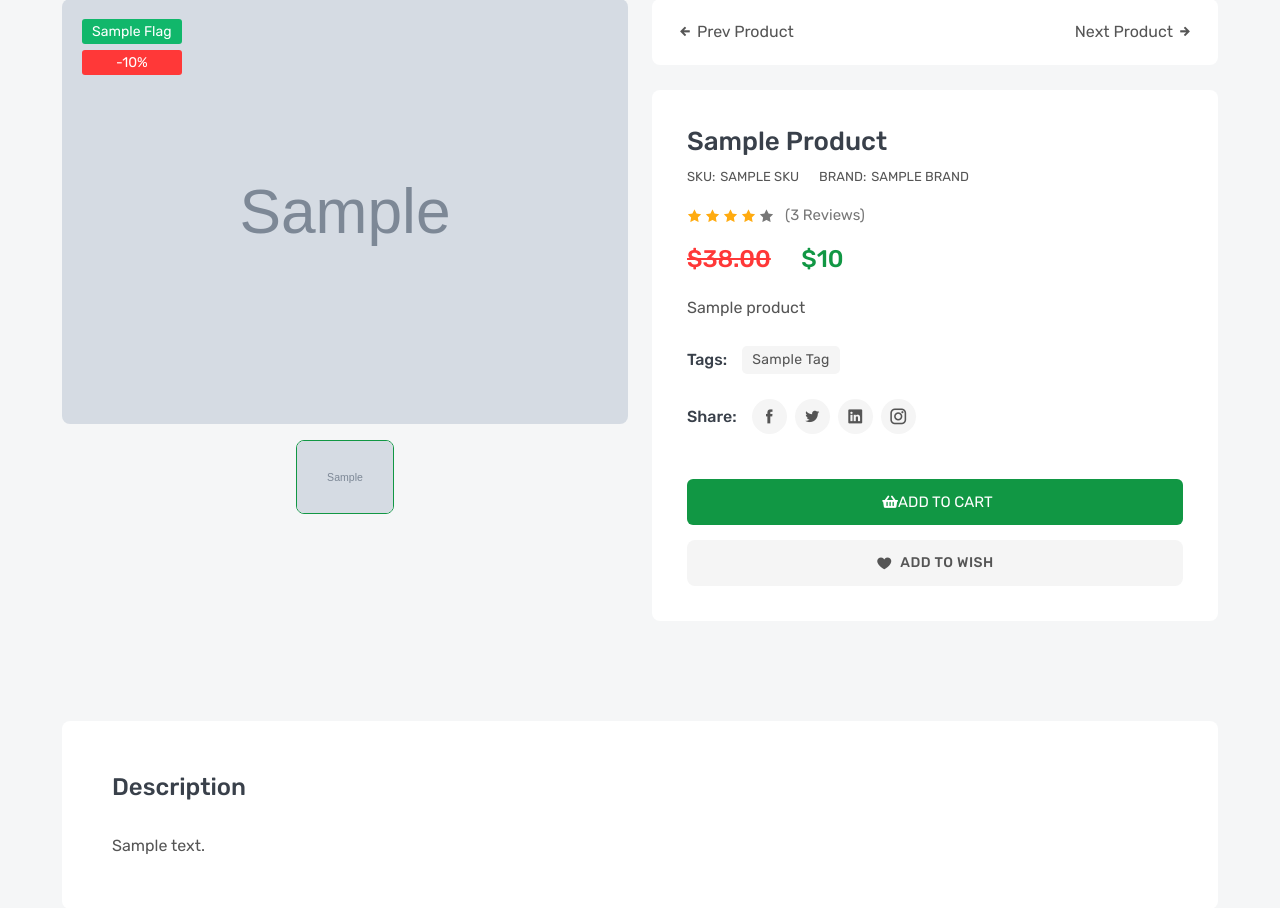
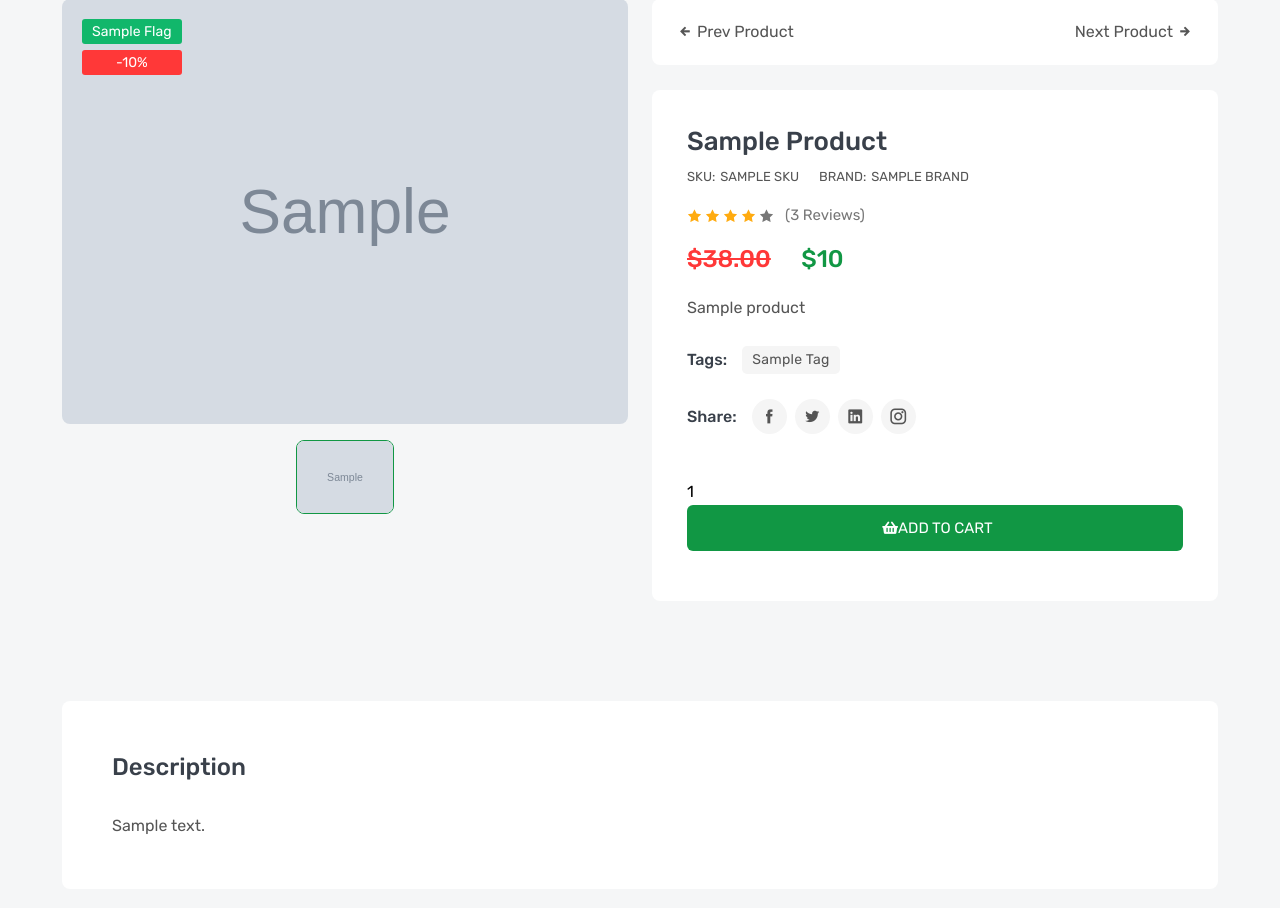
Before and after one commit to alaeddinem2/amazone-Clone, a Django app: template product/templates/product/product_detail.html in a window 1280 px wide. Shown: the part 591-1499 px from the top of the page. Run offline with Django 4.2, Linux system fonts and the light colour scheme; the template is opened without the code that fills it: most values are stand-ins (such as "Sample title", 1, 10 or a date in 2020); grey boxes marked "Sample" are stand-in pictures; some libraries are stand-ins or nearby versions.

Commit message:
add to cart

```diff
--- a/order/models.py
+++ b/order/models.py
@@ -34,8 +34,8 @@ class Cart(models.Model):
 class CartDetail(models.Model):
     cart = models.ForeignKey(Cart, verbose_name=_("Cart"),related_name='cart_detail', on_delete=models.CASCADE)
     product = models.ForeignKey(Product, verbose_name=_("Product"),related_name='cart_product', on_delete=models.CASCADE)
-    quantity = models.IntegerField(_("Quantity"))
-    total = models.FloatField(_("Total"))
+    quantity = models.IntegerField(_("Quantity"),default=0, null=True, blank=True)
+    total = models.FloatField(_("Total"),default=0)
 
     def __str__(self):
         return str(self.cart)
--- a/product/templates/product/product_detail.html
+++ b/product/templates/product/product_detail.html
@@ -112,21 +112,18 @@
                                 </ul>
                             </div>
                             <div class="details-add-group">
-                                <button class="product-add" title="Add to Cart">
+                                <form action="{% url "orders:add-to-cart" %}" method="POST">
+                                {% csrf_token %}
+                                    <input class="" title="Quantity Number" type="text" name="quantity" value="1">
+                                    <input type="hidden" name="product_id" value="{{product.id}}">
+                                <button action="submit" class="product-add" title="Add to Cart">
                                     <i class="fas fa-shopping-basket"></i>
                                     <span>add to cart</span>
                                 </button>
-                                <div class="product-action">
-                                    <button class="action-minus" title="Quantity Minus"><i class="icofont-minus"></i></button>
-                                    <input class="action-input" title="Quantity Number" type="text" name="quantity" value="1">
-                                    <button class="action-plus" title="Quantity Plus"><i class="icofont-plus"></i></button>
-                                </div>
+
+                            </form>
                             </div>
-                            <div class="details-action-group">
-                                <a class="details-wish wish" href="#" title="Add Your Wishlist">
-                                    <i class="icofont-heart"></i>
-                                    <span>add to wish</span>
-                                </a>
+
 
                             </div>
                         </div>
--- a/project/urls.py
+++ b/project/urls.py
@@ -27,7 +27,7 @@ urlpatterns = [
     path('admin/', admin.site.urls),
     path('', include('config.urls')),
     path('products/', include('product.urls')),
-    path('orders/', include('order.urls')),
+    path('orders/', include('order.urls',namespace='orders')),
     path("__debug__/", include("debug_toolbar.urls")),
     path('dj-rest-auth/', include('dj_rest_auth.urls')),
     path('dj-rest-auth/registration/', include('dj_rest_auth.registration.urls')),
```
Also changed, not shown: order/urls.py (+6 -2 lines), order/views.py (+19 -3 lines), order/migrations/0009_alter_cartdetail_quantity_alter_order_code.py (added), order/migrations/0010_alter_cartdetail_quantity.py (added), order/migrations/0011_alter_cartdetail_total.py (added).
